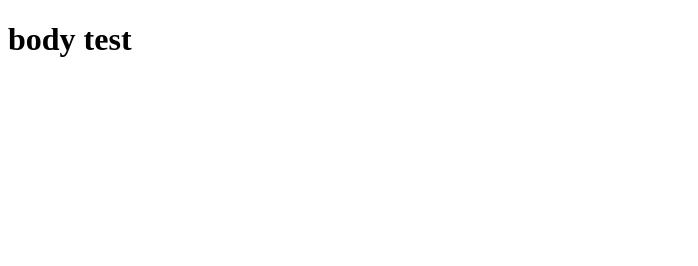
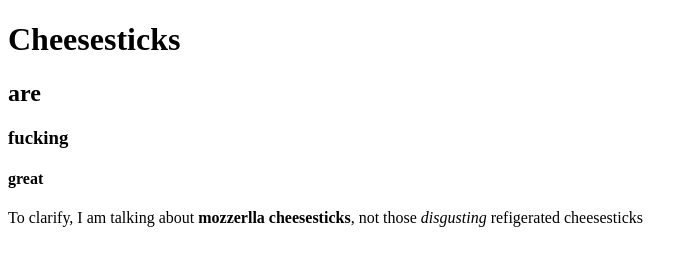
Before and after one commit to Ralkros/git_test, a plain HTML site: page html-boilerplate/index.html in a window 1280 px wide. Shown: the whole page, without its empty margins (0-698 px from the left). Drawn offline with Linux system fonts and the light colour scheme.

Commit message:
html learning

```diff
--- a/html-boilerplate/index.html
+++ b/html-boilerplate/index.html
@@ -1,12 +1,17 @@
 <!DOCTYPE html>
 <html lang="en">
-<head>
-    <meta charset="UTF-8">
-    <meta http-equiv="X-UA-Compatible" content="IE=edge">
-    <meta name="viewport" content="width=device-width, initial-scale=1.0">
-    <title>My First Webpage</title>
-</head>
-<body>
-   <h1>body test</h1>
-</body>
+    <head>
+        <title>Cheesesticks</title>
+        <meta charset="UTF-8">
+    </head>
+    <body>
+        <h1>Cheesesticks</h1>
+        <h2>are</h2>
+        <h3>fucking</h3>
+        <h4>great</h4>
+        <p>
+            To clarify, I am talking about <strong>mozzerlla cheesesticks</strong>, not those <em>disgusting</em> refigerated cheesesticks
+        </p>
+    </body>
+
 </html>
```
